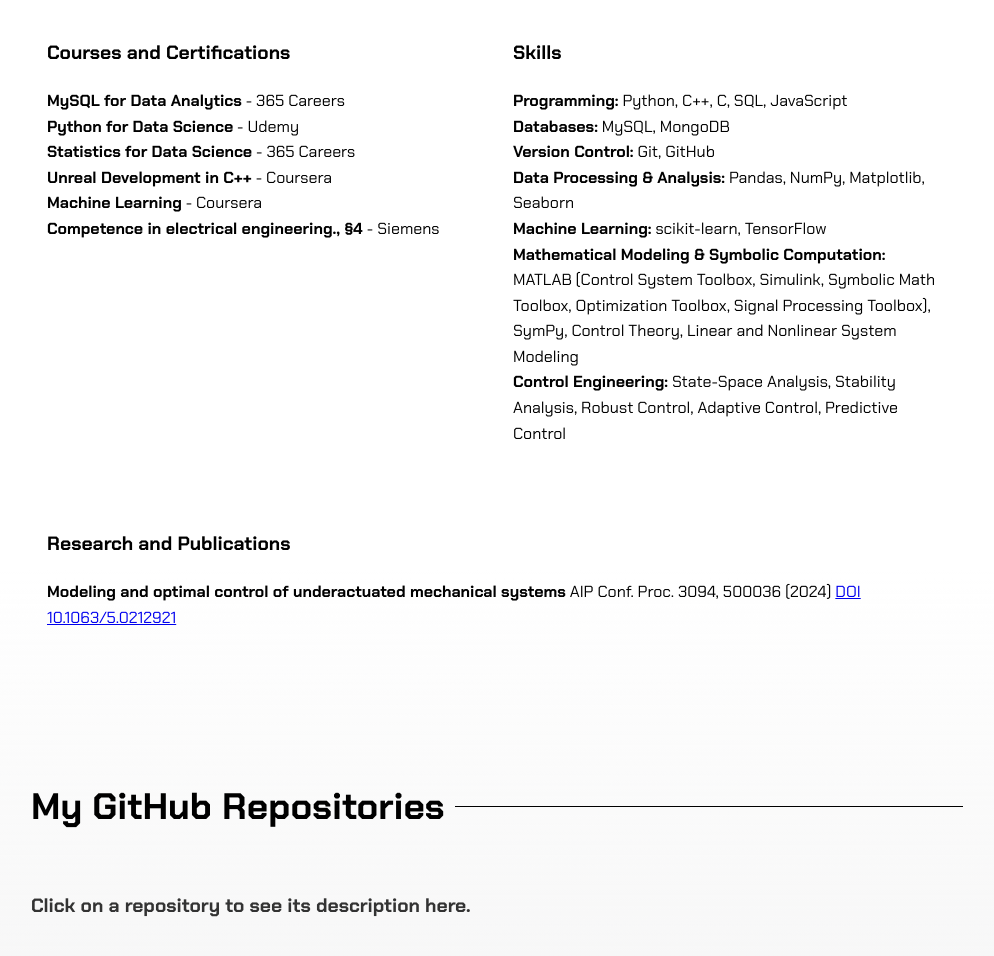
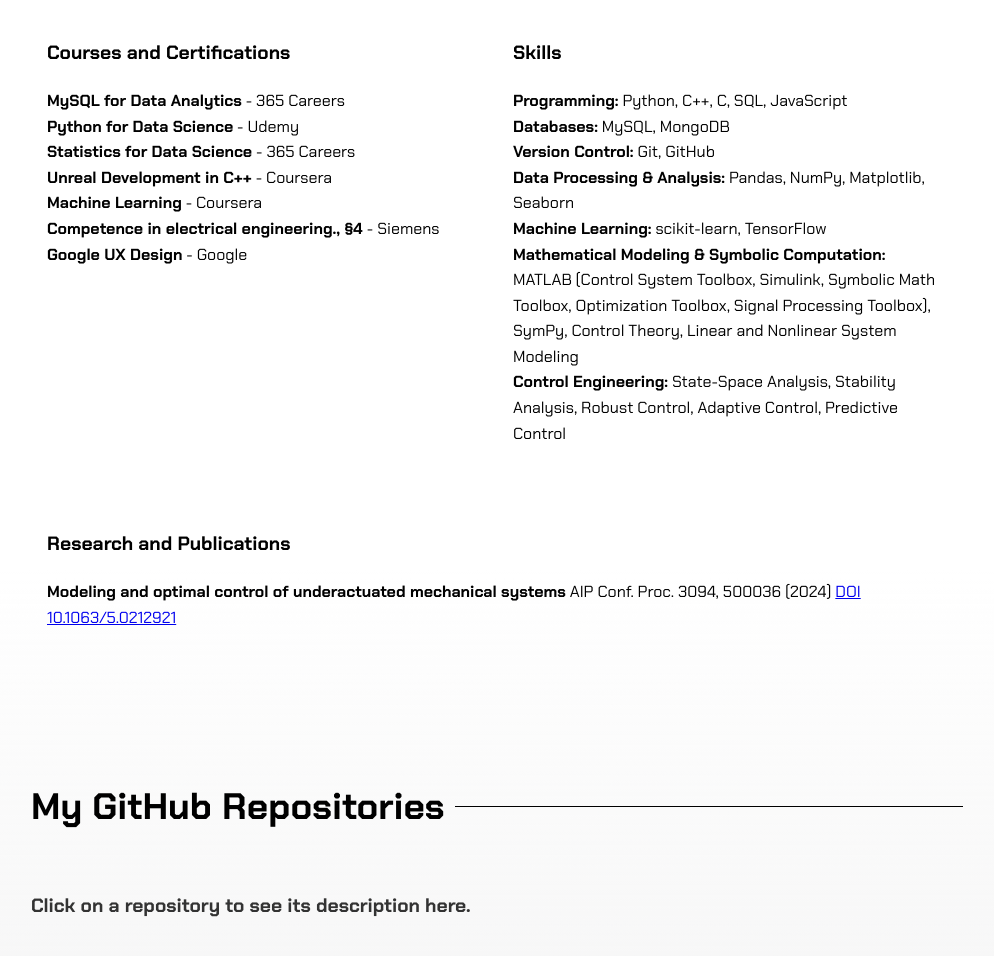
Before and after one commit to muhlar-web/muhlar-web.github.io, a plain HTML site: page index.html in a window 1280 px wide. Shown: the part 1487-2443 px from the top of the page, without its empty margins (271-1265 px from the left). Drawn offline with Linux system fonts and the light colour scheme; no server answers; a web font is replaced by a local one.

Commit message:
Update index.html
Update Certificates

```diff
--- a/index.html
+++ b/index.html
@@ -189,6 +189,7 @@
                             <li><strong>Unreal Development in C++</strong> - Coursera</li>
                             <li><strong>Machine Learning</strong> - Coursera</li>
                             <li><strong>Competence in electrical engineering., §4 </strong> - Siemens</li>
+                            <li><strong>Google UX Design</strong> - Google</li>
                         </ul>
 
                     </div>
```
